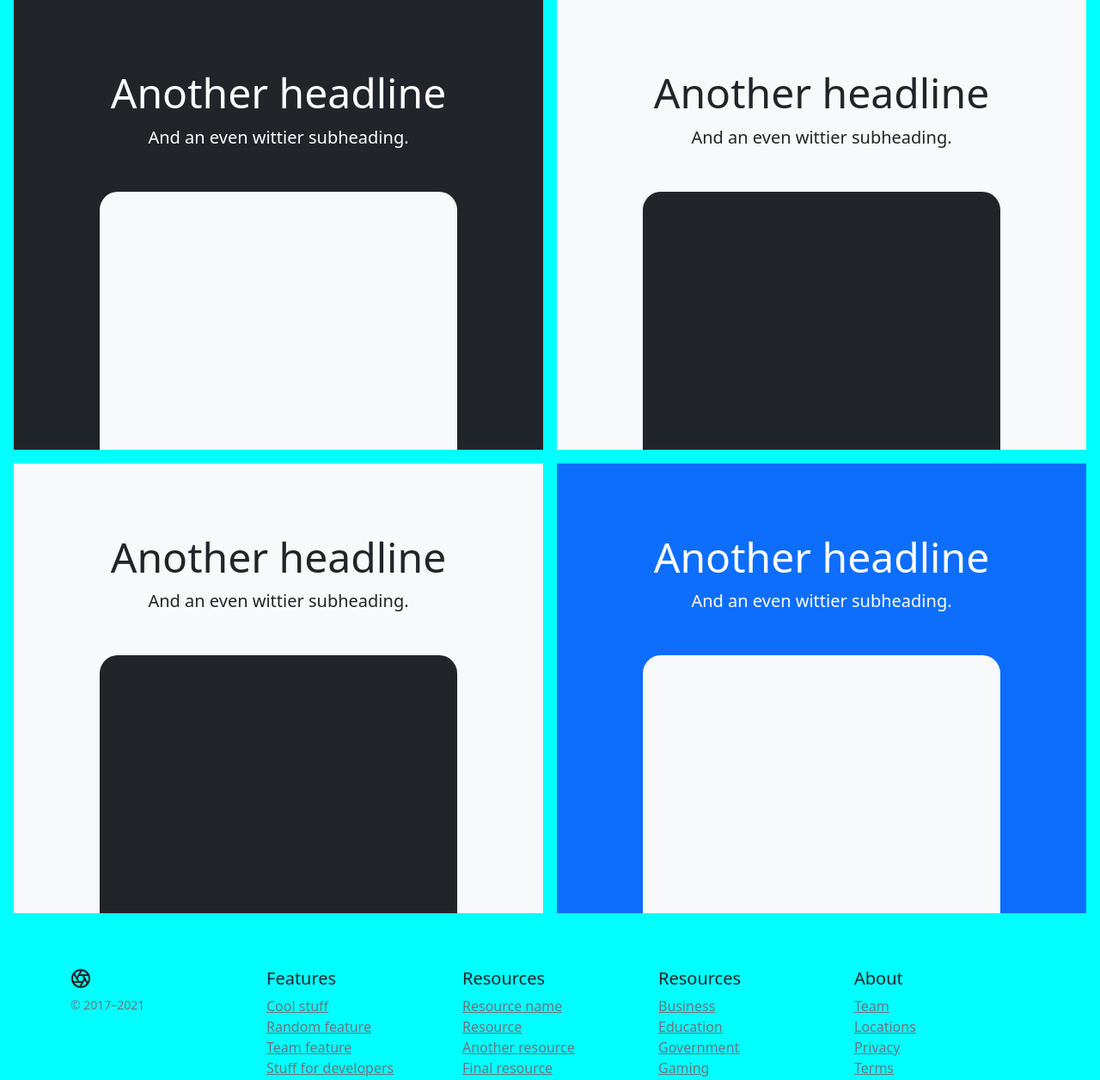
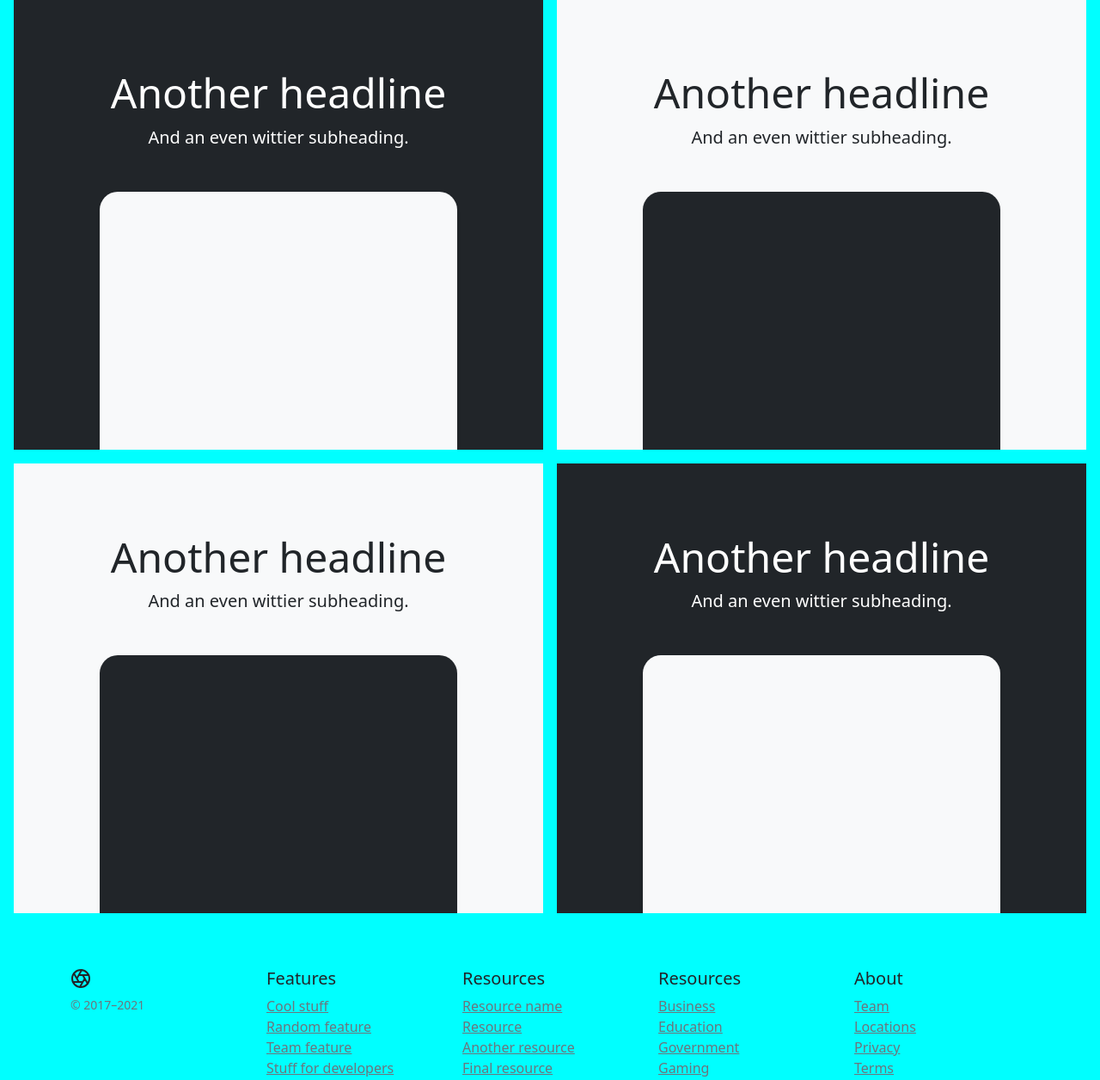
Before and after one commit to KaiqueLuz23/e-library, a Django app: page /home/ in a window 1280 px wide. Shown: the part 558-1814 px from the top of the page at 86% size. Run offline with Django 3.2, Linux system fonts and the light colour scheme; some libraries are stand-ins or nearby versions.

Commit message:
commit css

```diff
--- a/templates/index.html
+++ b/templates/index.html
@@ -7,7 +7,7 @@
     <meta name="description" content="">
     <meta name="author" content="Mark Otto, Jacob Thornton, and Bootstrap contributors">
     <meta name="generator" content="Hugo 0.82.0">
-    <title>Product example · Bootstrap v5.0</title>
+    <title>E-Library</title>
 
     <link rel="canonical" href="https://getbootstrap.com/docs/5.0/examples/product/">
 
@@ -87,7 +87,7 @@
       </div>
       <div class="bg-dark shadow-sm mx-auto" style="width: 80%; height: 300px; border-radius: 21px 21px 0 0;"></div>
     </div>
-    <div class="bg-primary me-md-3 pt-3 px-3 pt-md-5 px-md-5 text-center text-white overflow-hidden">
+    <div class="bg-dark me-md-3 pt-3 px-3 pt-md-5 px-md-5 text-center text-white overflow-hidden">
       <div class="my-3 py-3">
         <h2 class="display-5">Another headline</h2>
         <p class="lead">And an even wittier subheading.</p>
```
